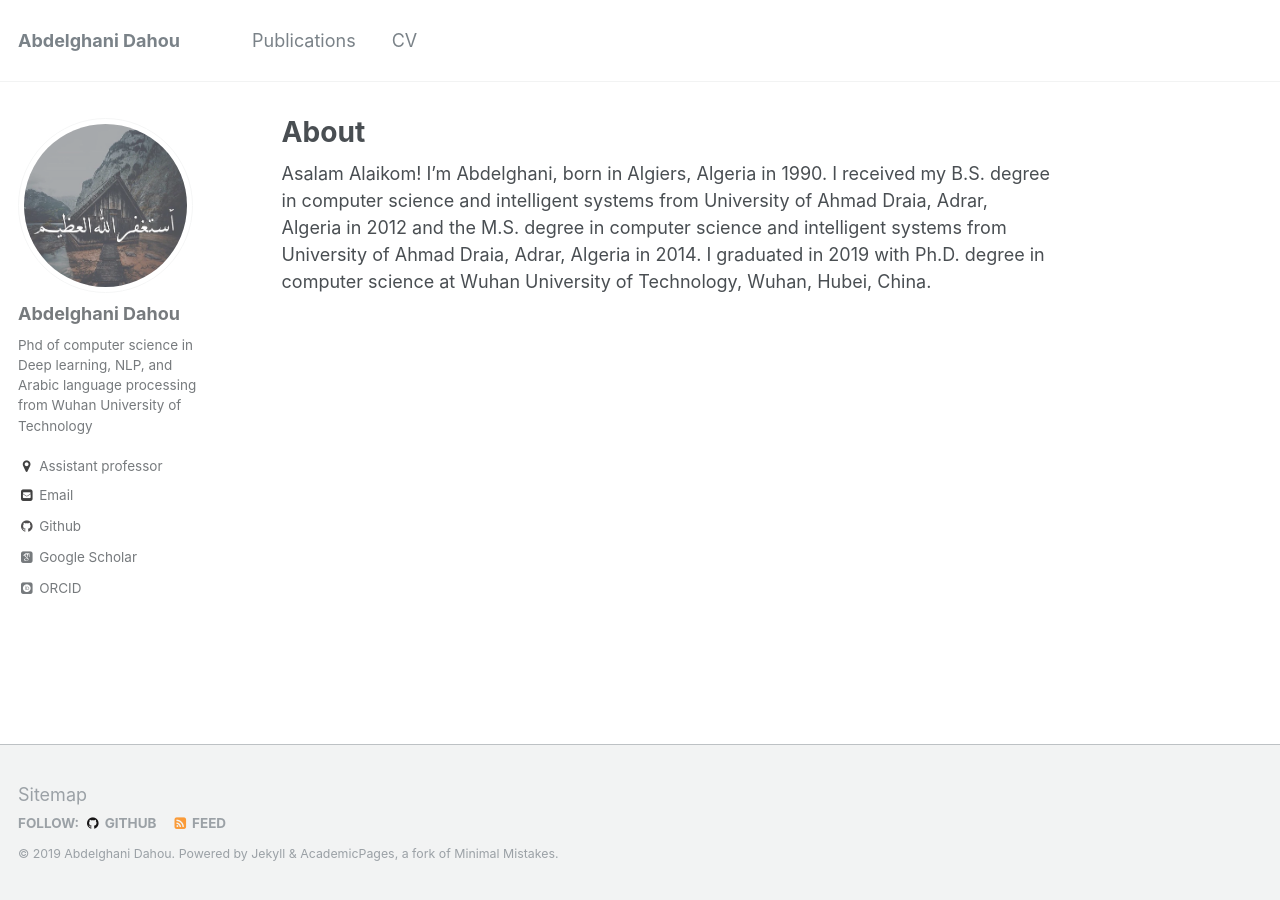
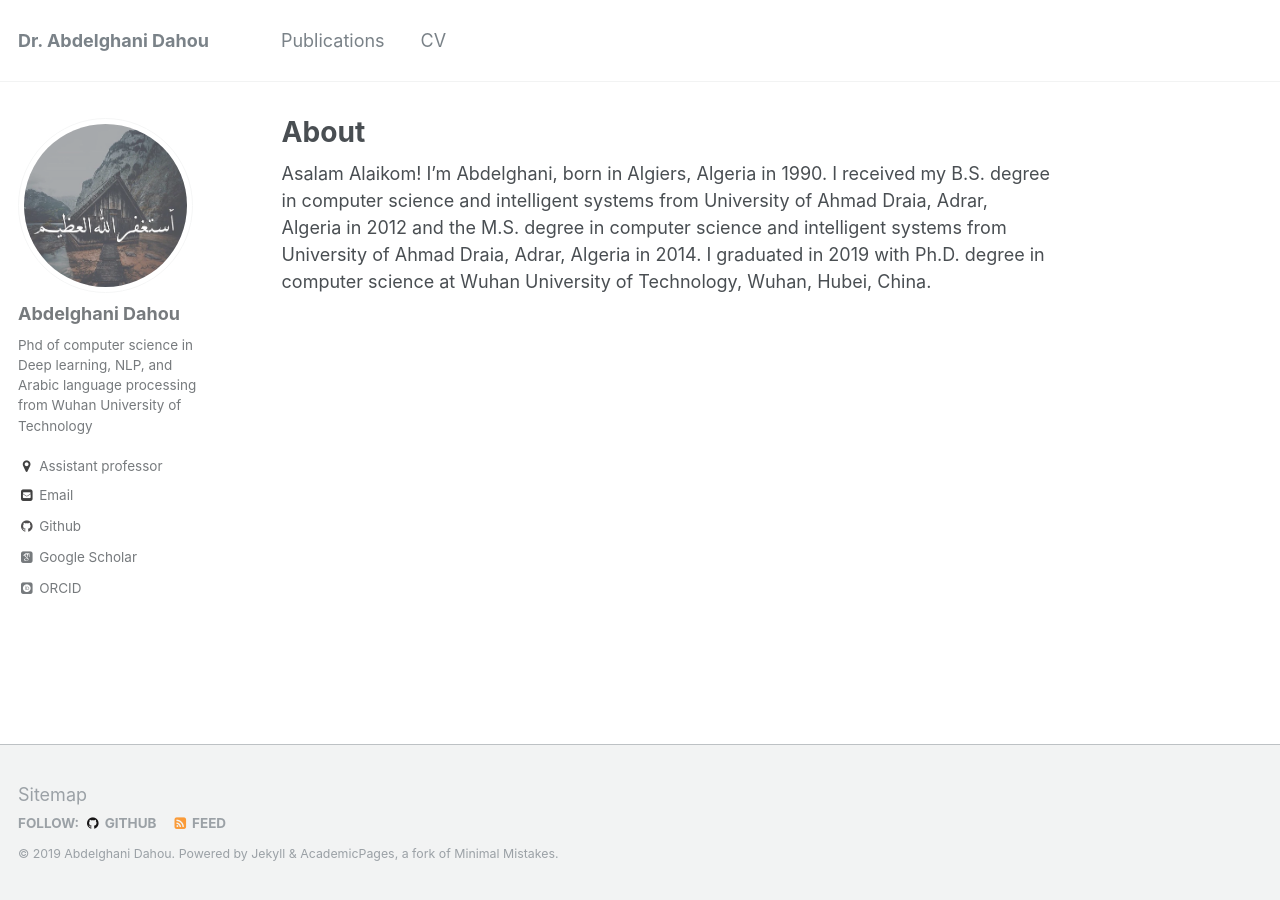
Before and after one commit to dr-dahou-adrar/dr-dahou-adrar.github.io, a Jekyll site: the page built from _pages/about.md, in a window 1280 px wide. Built offline with Jekyll 4.4.1, drawn with Linux system fonts in a browser that asks for light colours; some web fonts are replaced.

Commit message:
Update _config.yml

```diff
--- a/_config.yml
+++ b/_config.yml
@@ -7,11 +7,11 @@
 
 # Site Settings
 locale                   : "en-US"
-title                    : "Abdelghani Dahou"
+title                    : "Dr. Abdelghani Dahou"
 title_separator          : "-"
 name                     : &name "Abdelghani Dahou"
 description              : &description "Phd student in Wuhan University of Technology - Deep learnin - NLP - Arabic language processing"
-url                      : "https://dahouabdelghani.github.io" # the base hostname & protocol for your site e.g. "https://mmistakes.github.io"
+url                      : "https://dr-dahou-adrar.github.io" # the base hostname & protocol for your site e.g. "https://mmistakes.github.io"
 baseurl                  : "" # the subpath of your site, e.g. "/blog"
 repository               : "dr-dahou-adrar/dr-dahou-adrar.github.io"
 teaser                   :  # filename of teaser fallback teaser image placed in /images/, .e.g. "500x300.png"
```
